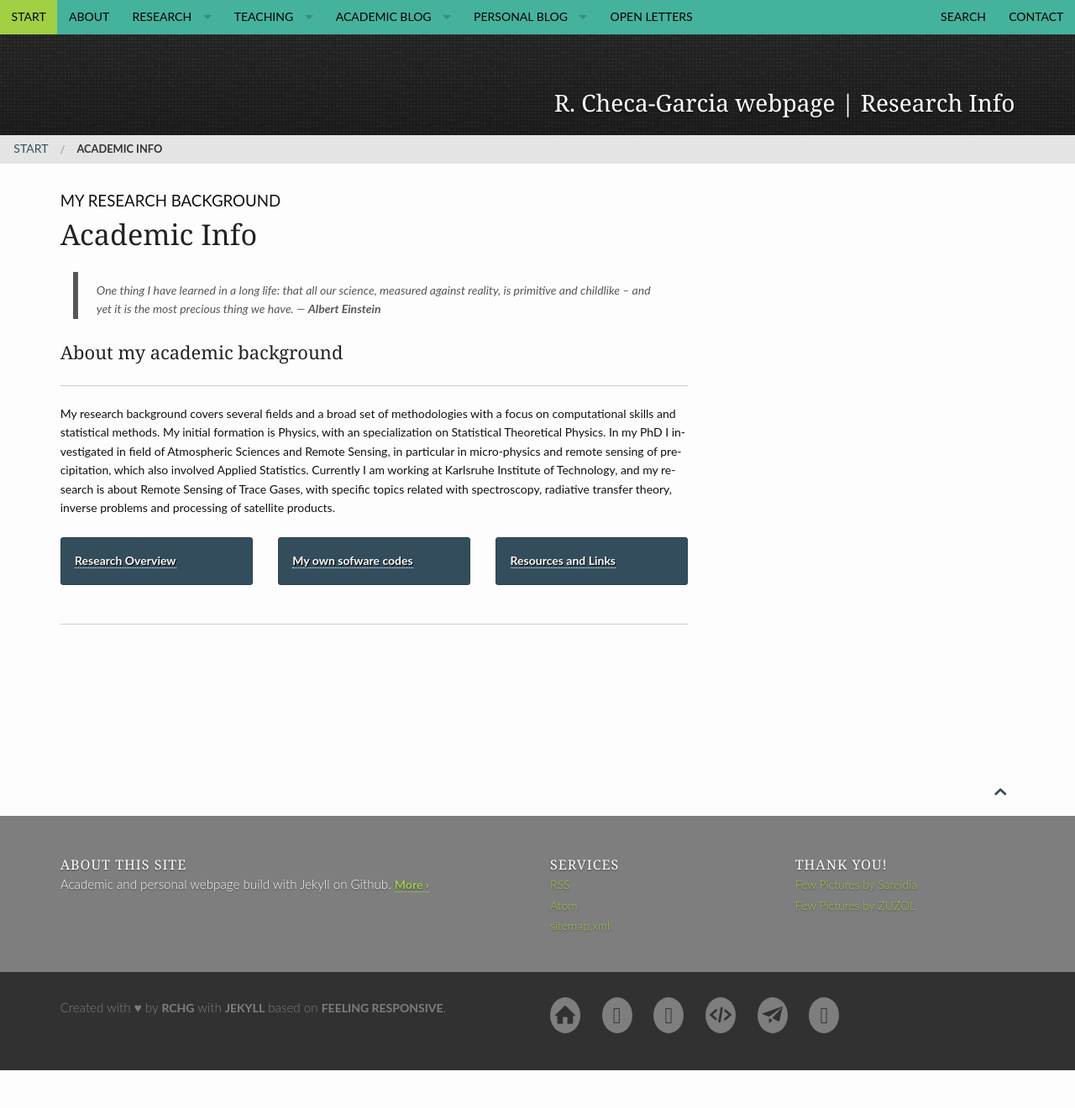
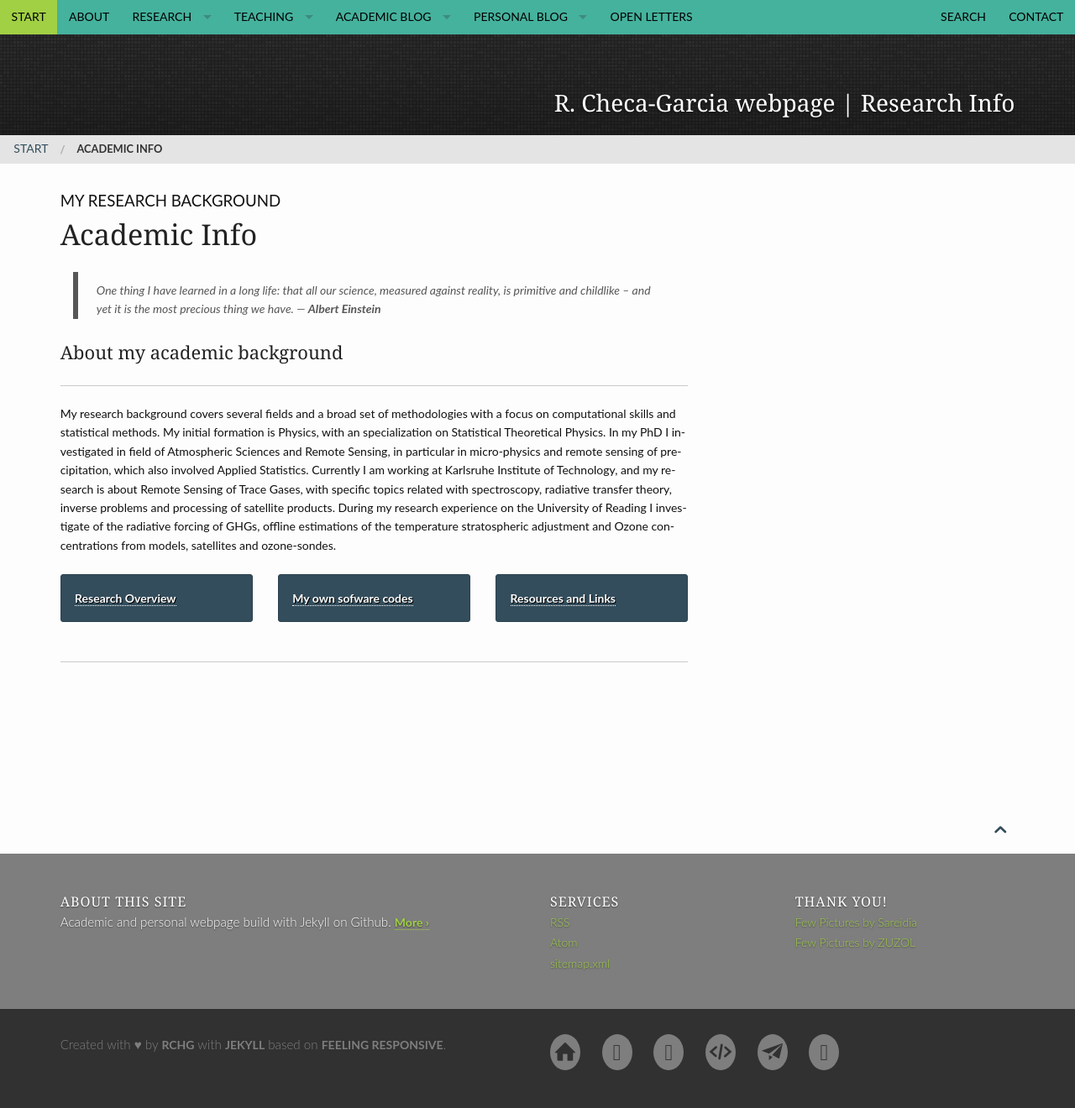
Before and after one commit to RCHG/rchg.github.io, a Jekyll site: the page built from pages/index_re.md, in a window 1280 px wide. Shown: the whole page at 84% size. Built offline with Jekyll 4.4.1, drawn with Linux system fonts in a browser that asks for light colours; before the commit the page ends 1275 px from its top, so only the background shows below that.

Commit message:
Update index_re.md

```diff
--- a/pages/index_re.md
+++ b/pages/index_re.md
@@ -28,7 +28,8 @@ in field of Atmospheric Sciences and Remote Sensing, in particular in micro-phys
 and remote sensing of precipitation, which also involved Applied Statistics.
 Currently I am working at Karlsruhe Institute of Technology, and my research is about
 Remote Sensing of Trace Gases, with specific topics related with spectroscopy, radiative
-transfer theory, inverse problems and processing of satellite products.
+transfer theory, inverse problems and processing of satellite products. During my research experience on the
+University of Reading I investigate of the radiative forcing of GHGs, offline estimations of the temperature stratospheric adjustment and Ozone concentrations from models, satellites and ozone-sondes.
 
 
 <div class="row">
```
